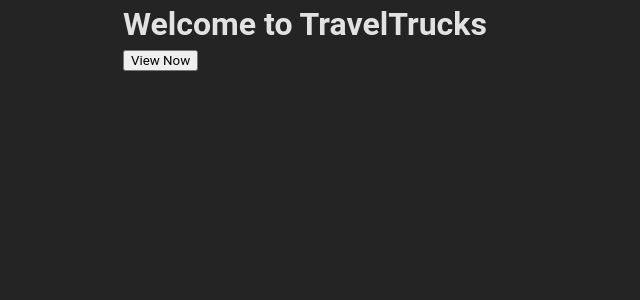
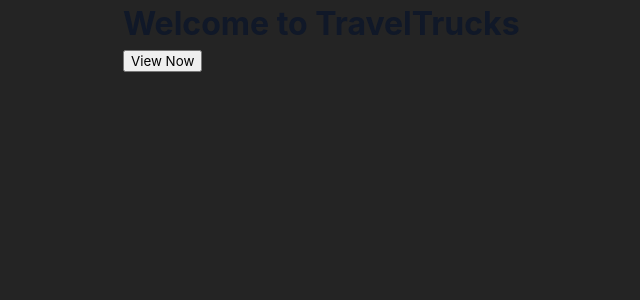
Before and after one commit to BWDmitriy/TravelTrucks, a React (Vite) app: page / in a window 1280 px wide. Shown: the top 300 px of the page, without its empty margins (133-773 px from the left). Built offline with nearby package versions, Linux system fonts and the light colour scheme.

Commit message:
vars updates

```diff
--- a/src/App.css
+++ b/src/App.css
@@ -10,11 +10,11 @@
   padding: 16px 60px;
   width: 166px;
   height: 56px;
-  background-color: var(--red);
+  background-color: var(--button);
 }
 
 button.search:hover {
-  background-color: var(--red-hover);
+  background-color: var(--button-hover);
 }
 
 button.load-more {
@@ -26,5 +26,5 @@
 }
 
 button.load-more:hover {
-  border: 1px solid var(--red-hover);
+  border: 1px solid var(--button-hover);
 }
--- a/src/index.css
+++ b/src/index.css
@@ -12,6 +12,16 @@
   -webkit-font-smoothing: antialiased;
   -moz-osx-font-smoothing: grayscale;
 
+  --main: #101828;
+  --text: #475467;
+  --white: #fff;
+  --inputs: #f7f7f7;
+  --badges: #f2f4f7;
+  --gray: #6c717b;
+  --gray-light: #dadde1;
+  --button: #e44848;
+  --button-hover: #d84343;
+  --rating: #ffc531;
 }
 
 /* Reset styles */
@@ -60,30 +70,12 @@
 }
 
 /* common styles */
-a {
-  font-weight: 400;
-}
-
-a:hover {
-  text-decoration: none;
-}
 
 body {
-  font-family: "Roboto", sans-serif;
   line-height: 1.5;
   margin: 0 auto;
   width: 320px;
-
-  --dark: #101828;
-  --darkgrey: #475467;
-  --grey: #6C717B;
-  --red: #E44848;
-  --red-hover: #D84343;
-  --yellow: #FFC531;
-  --lightgrey: #DADDE1;
-  --white-a: #F2F4F7;
-  --white-b: #F7F7F7;
-  --white: #FFFFFF;
+  color: var(--main);
 }
 
 
@@ -98,3 +90,16 @@
     width: 1440px;
   }
 }
+
+
+input {
+  font-family: var(--font-family);
+  font-weight: 400;
+  font-size: 16px;
+  line-height: 150%;
+  color: var(--gray);
+}
+
+input:focus {
+  color: var(--main);
+}
```
